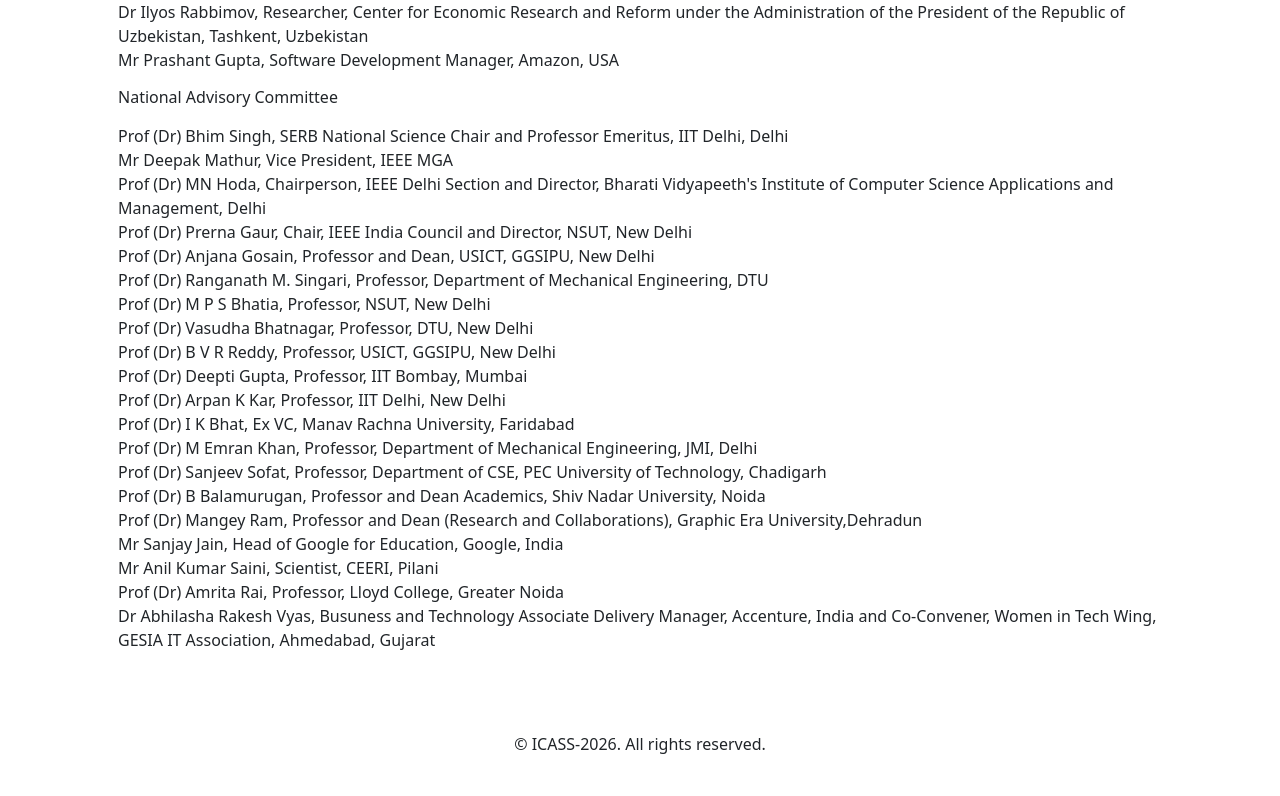
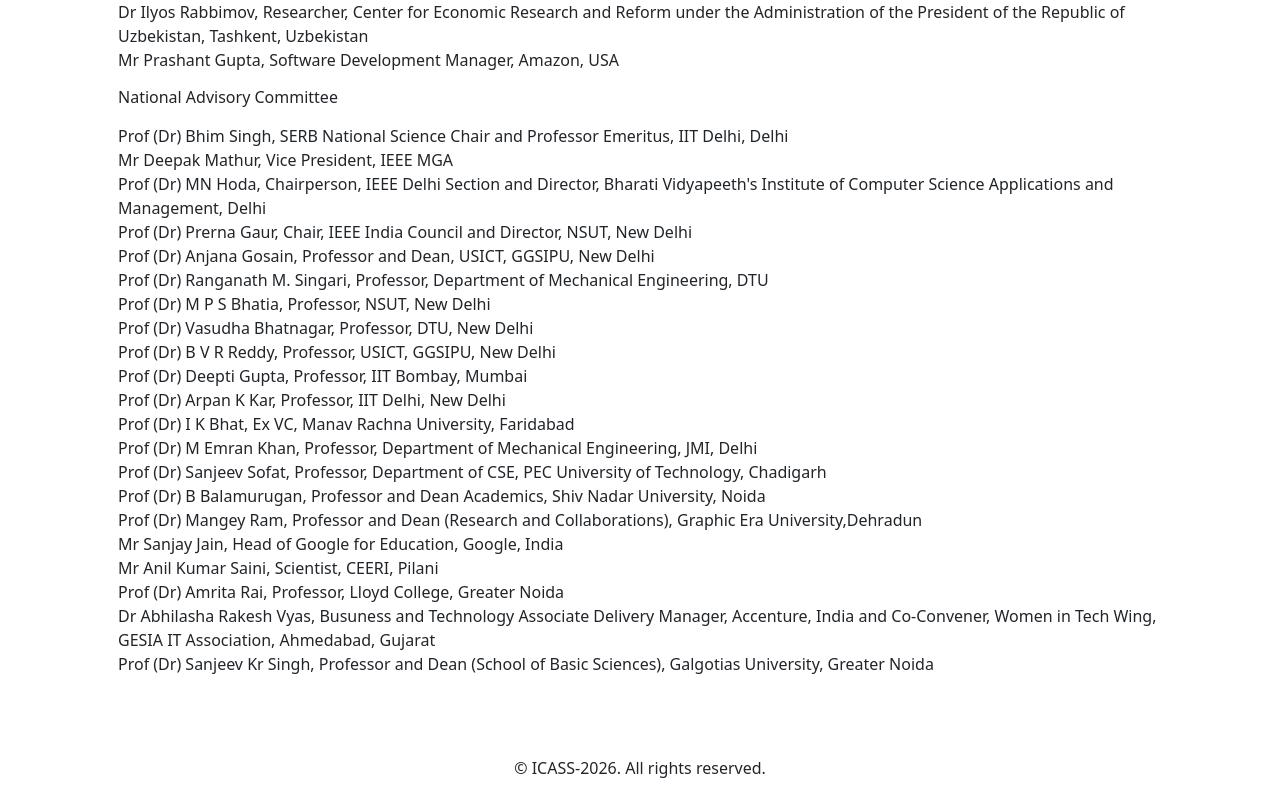
Before and after one commit to KumarAr0631F/ICASS-2026, a React (Vite) app: page /advisory-committee in a window 1280 px wide. Shown: the part 3088-3884 px from the top of the page. Before the commit the page ends 3860 px from the top, so only its background shows below. Built offline with nearby package versions, Linux system fonts and the light colour scheme.

Commit message:
first commit

```diff
--- a/src/pages/AdvisoryCommittee.jsx
+++ b/src/pages/AdvisoryCommittee.jsx
@@ -63,6 +63,7 @@
             <li>Prof (Dr) Amrita Rai, Professor, Lloyd College, Greater Noida
             </li>
             <li>Dr Abhilasha Rakesh Vyas, Busuness and Technology Associate Delivery Manager, Accenture, India and Co-Convener, Women in Tech Wing, GESIA IT Association, Ahmedabad, Gujarat</li>
+            <li>Prof (Dr) Sanjeev Kr Singh, Professor and Dean (School of Basic Sciences), Galgotias University, Greater Noida</li>
           </ul>
         </div>
       </div>
```
